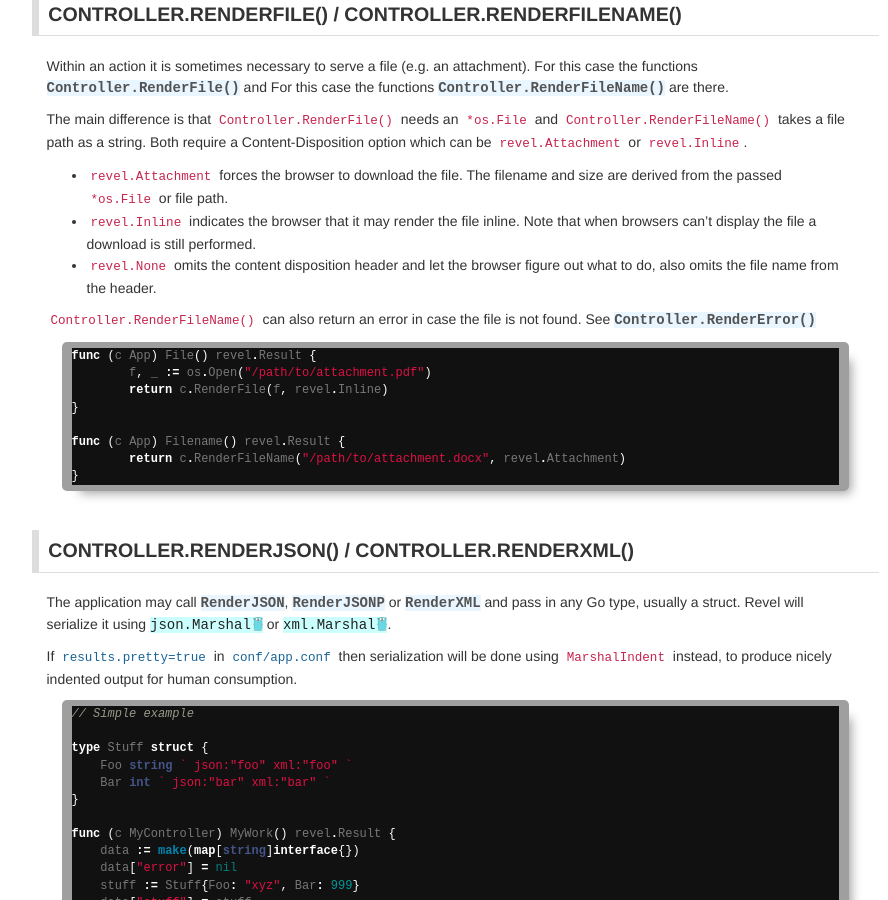
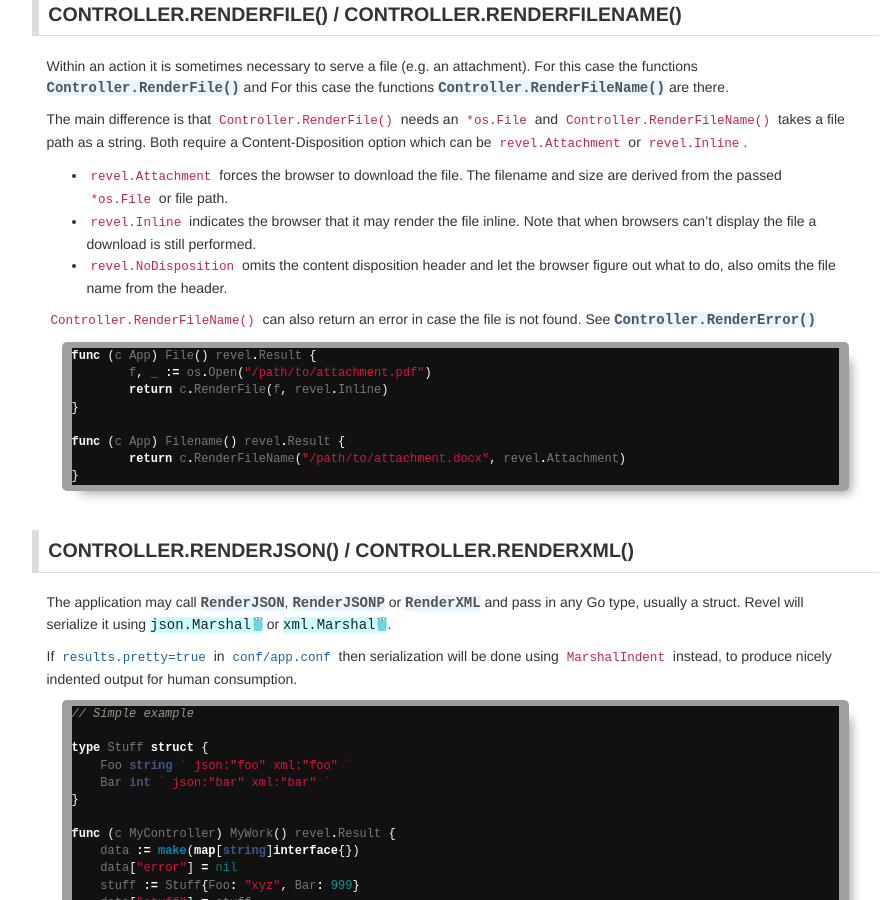
Before and after one commit to revel/revel.github.io, a Jekyll site: the page built from manual/results.md, in a window 1280 px wide and 900 px high, scrolled down 2048 px. Shown: the whole window, without its empty margins (331-1219 px from the left). Built offline with Jekyll 4.4.1, drawn with Linux system fonts in a browser that asks for light colours; nearby versions of some CDN libraries.

Commit message:
Change to NoDisposition

```diff
--- a/manual/results.md
+++ b/manual/results.md
@@ -140,7 +140,7 @@ The main difference is that `Controller.RenderFile()` needs an `*os.File` and `C
 
 * `revel.Attachment` forces the browser to download the file. The filename and size are derived from the passed `*os.File` or file path.
 * `revel.Inline` indicates the browser that it may render the file inline. Note that when browsers can't display the file a download is still performed.
-* `revel.None` omits the content disposition header and let the browser figure out what to do, also omits the file name from the header.
+* `revel.NoDisposition` omits the content disposition header and let the browser figure out what to do, also omits the file name from the header.
 
 `Controller.RenderFileName()` can also return an error in case the file is not found. See [Controller.RenderError()](https://godoc.org/github.com/revel/revel#Controller.RenderError)
 
```
